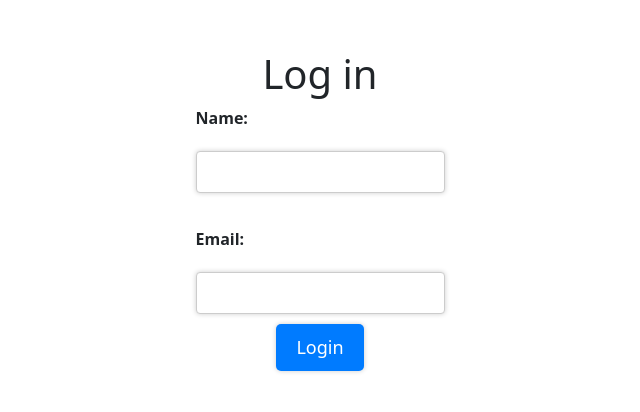
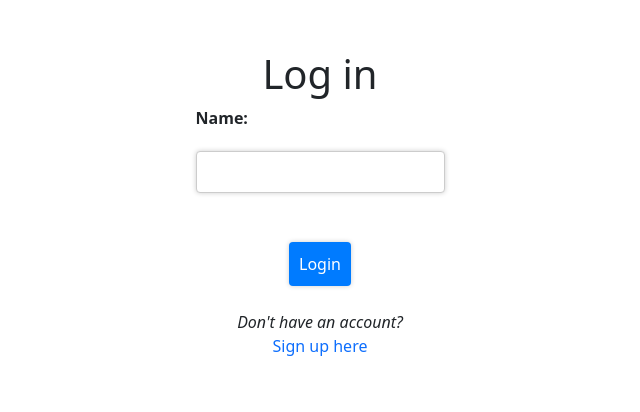
Before and after one commit to GordonOtieno/i-model-cars-frontend, a React (Create React App) app: page /signin in a window 1280 px wide. Shown: the top 412 px of the page, without its empty margins (320-960 px from the left). Built offline with nearby package versions, Linux system fonts and the light colour scheme.

Commit message:
Modify to  dispatch loginUser action from store

```diff
--- a/src/Forms/Login.js
+++ b/src/Forms/Login.js
@@ -1,37 +1,46 @@
-import React, { useState } from 'react';
-
+import { useEffect, useState } from 'react';
+import { Link } from 'react-router-dom';
 import './Login.css';
+import { useDispatch } from 'react-redux';
+import { loginUser } from '../redux/users/usersSlice';
 
 const Login = () => {
   const [username, setUsername] = useState('');
-  const [email, setEmail] = useState('');
+  // const [loggedIn, setLoggedIn] = useState(false);
+  const dispatch = useDispatch();
 
   const handleChangeUsername = (event) => {
     setUsername(event.target.value);
   };
 
-  const handleChangeEmail = (event) => {
-    setEmail(event.target.value);
+  const isUserLogged = () => {
+    const user = JSON.parse(localStorage.getItem('user')) || null;
+    if (user !== null) {
+      window.location.href = '/';
+    }
   };
 
-  const handleSubmit = async (event) => {
+  useEffect(isUserLogged, []);
+
+  const isUserExistInApi = async (username) => fetch(`http://127.0.0.1:3000/api/v1/users/${username}`)
+    .then((res) => {
+      if (res.status === 200) {
+        return res.json();
+      }
+      return false;
+    });
+
+  const handleSubmit = (event) => {
     event.preventDefault();
-    try {
-      const user = JSON.parse(localStorage.getItem('user'));
-      if (!user || user !== username) {
-        alert(`User ${username} not found`);
-        window.location.href = '/SingUp';
+    isUserExistInApi(username).then((data) => {
+      if (data === false) {
+        console.log('user doeasnt exist!');
       } else {
-        const response = await fetch(`api/v1/users/${username}`);
-        const data = await response.json();
-        if (data.ok) {
-          alert(`${username} - Logged in successfully`);
-          localStorage.setItem('user', JSON.stringify(username));
-        }
+        localStorage.setItem('user', JSON.stringify(data));
+        dispatch(loginUser({ data: username, isLogged: true }));
+        window.location.href = '/';
       }
-    } catch (error) {
-      console.log('error');
-    }
+    });
   };
 
   return (
@@ -42,11 +51,10 @@ const Login = () => {
         <input type="text" id="username" value={username} onChange={handleChangeUsername} />
       </label>
       <br />
-      <label htmlFor="email">
-        <p>Email:</p>
-        <input type="text" id="email" value={email} onChange={handleChangeEmail} />
-      </label>
-      <button type="submit">Login</button>
+      <button type="submit" className="submit-btn">Login</button>
+      <br />
+      <span><i>Don&apos;t have an account?</i></span>
+      <Link to="/signup">Sign up here</Link>
     </form>
   );
 };
```
